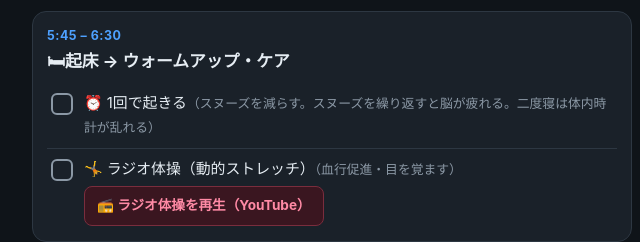
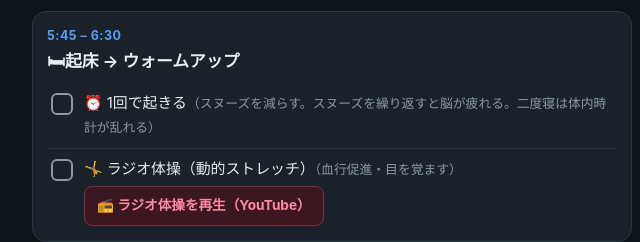
Before and after one commit to mizu-uki/schedule, a plain HTML site: page morning.html in a window 1280 px wide. Both pictures are taken after a click on the element "🌅 明朝 6–8時". Shown: the part 421-663 px from the top of the page, 308-948 px from the left. Drawn offline with Linux system fonts and the light colour scheme.

Commit message:
明朝: 5:45枠の名前から「・ケア」を削除

```diff
--- a/morning.html
+++ b/morning.html
@@ -536,7 +536,7 @@
 
     <div class="block">
       <div class="time">5:45 – 6:30</div>
-      <div class="ttl">🛏起床 → ウォームアップ・ケア</div>
+      <div class="ttl">🛏起床 → ウォームアップ</div>
       <div class="purpose"><b>🎯 目的：</b>体と頭を完全に起こして「集中モード」に入る。</div>
       <div class="first" style="margin-top:8px;"><span class="k">🔑 最初の一手：</span>まず綿棒で鼻ケアから。考えない。</div>
       <!-- 顔を洗う項目は一旦非表示
```
